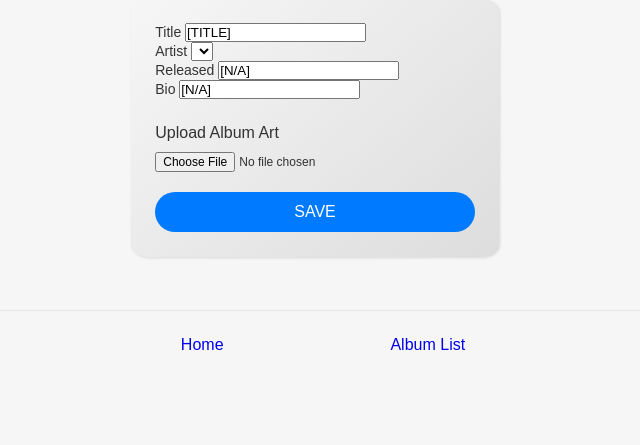
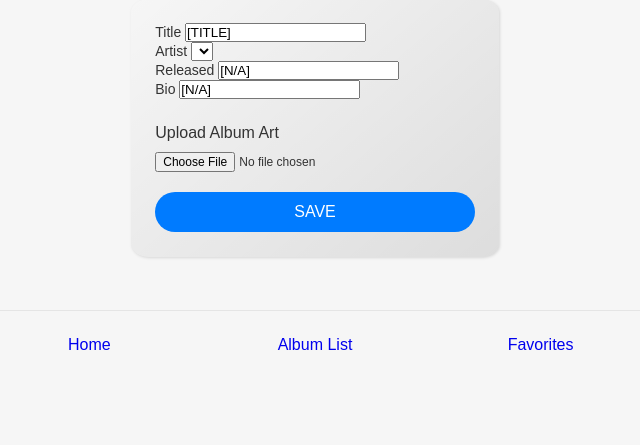
Before and after one commit to Momentum-Team-19/django-music-Davis-Patterson, a Django app: page /albums/new in a window 1280 px wide. Shown: the part 143-588 px from the top of the page, without its empty margins (325-965 px from the left). Run offline with Django 4.2, Linux system fonts and the light colour scheme; data that the repository does not hold is empty.

```diff
--- a/django_music/templates/album_form.html
+++ b/django_music/templates/album_form.html
@@ -57,6 +57,9 @@
             <a class="footerOption" href="{% url 'album_list' %}">
                 <div class="footerText">Album List</div>
             </a>
+            <a class="footerOption" href="{% url 'favorites_list' %}">
+                <div class="footerText">Favorites</div>
+            </a>
         </div>
     </div>
 </body>
```
Also changed, not shown: static/style.css (+0 -14 lines).
